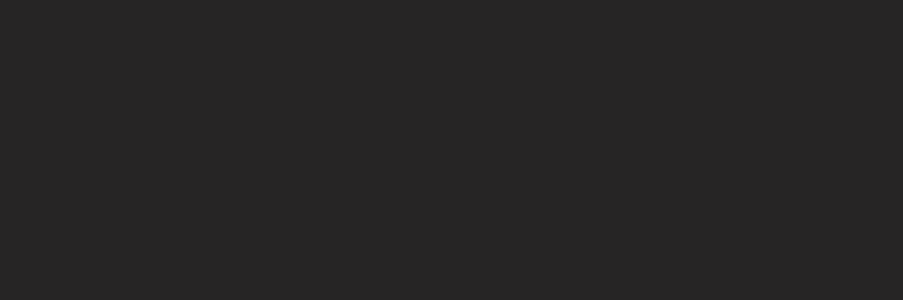
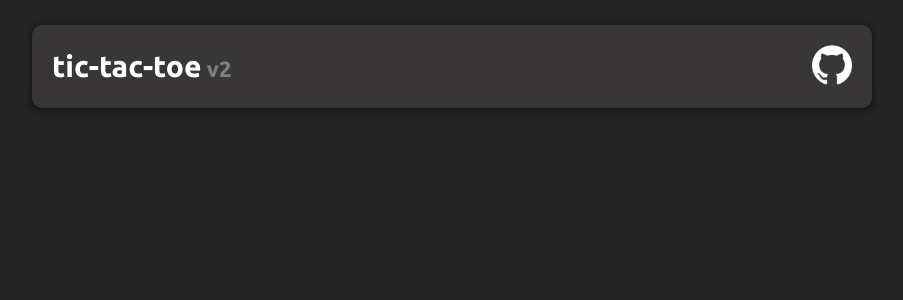
Before and after one commit to Angoooose/tic-tac-toe-v2, a React (Create React App) app: page / in a window 1280 px wide. Shown: the top 300 px of the page, without its empty margins (188-1091 px from the left). Built offline with nearby package versions, Linux system fonts and the light colour scheme.

Commit message:
Implementing Header component

```diff
--- a/src/components/App.tsx
+++ b/src/components/App.tsx
@@ -1,9 +1,10 @@
 import '../styles/App.css';
+
+import Header from './Header';
 
 function App() {
   return (
-    <div>
-    </div>
+    <Header/>
   );
 }
 
--- /dev/null
+++ b/src/components/Header.tsx
@@ -0,0 +1,22 @@
+import '../styles/Header.css';
+import githubLight from '../assets/GitHub-Mark-Light-120px-plus.png';
+import githubDark from '../assets/GitHub-Mark-120px-plus.png';
+
+export default function Header() {
+    return (
+        <header>
+            <div className="header-text">
+                tic-tac-toe
+                <span className="header-muted"> v2</span>
+            </div>
+            <a href="https://github.com/Angoooose/tic-tac-toe-v2">
+                <img
+                    src={githubLight}
+                    className="header-img"
+                    onMouseOver={e => e.currentTarget.src = githubDark}
+                    onMouseOut={e => e.currentTarget.src = githubLight}
+                />
+            </a>
+        </header>
+    );
+}
--- a/src/index.css
+++ b/src/index.css
@@ -4,8 +4,11 @@
   --bg-primary: #262525;
   --bg-secondary: #383636;
   --blue-primary: #26e4eb;
-  --bg-secondary: #5ce8ed;
+  --blue-secondary: #5ce8ed;
   --text: #fff;
+  --text-gray: gray;
+  --card-shadow: 0 2px 10px rgba(0, 0, 0, 0.6);
+  --border-radius: 10px;
 }
 
 html, body {
--- /dev/null
+++ b/src/styles/Header.css
@@ -0,0 +1,33 @@
+header {
+    background-color: var(--bg-secondary);
+    padding: 20px;
+    display: flex;
+    flex-direction: row;
+    align-items: center;
+    justify-content: space-between;
+    box-shadow: var(--card-shadow);
+    border-radius: var(--border-radius);
+    max-width: 800px;
+    margin: 25px auto;
+}
+
+.header-text {
+    font-weight: 700;
+    font-size: 30px;
+}
+
+.header-muted {
+    color: var(--text-gray);
+    font-size: 22px;
+}
+
+.header-img {
+    height: 40px;
+    width: 40px;
+    user-select: none;
+}
+
+.header-img:hover {
+    cursor: pointer;
+    transition: 0.5s;
+}
```
Also changed, not shown: src/assets/GitHub-Mark-120px-plus.png (added), src/assets/GitHub-Mark-Light-120px-plus.png (added).
